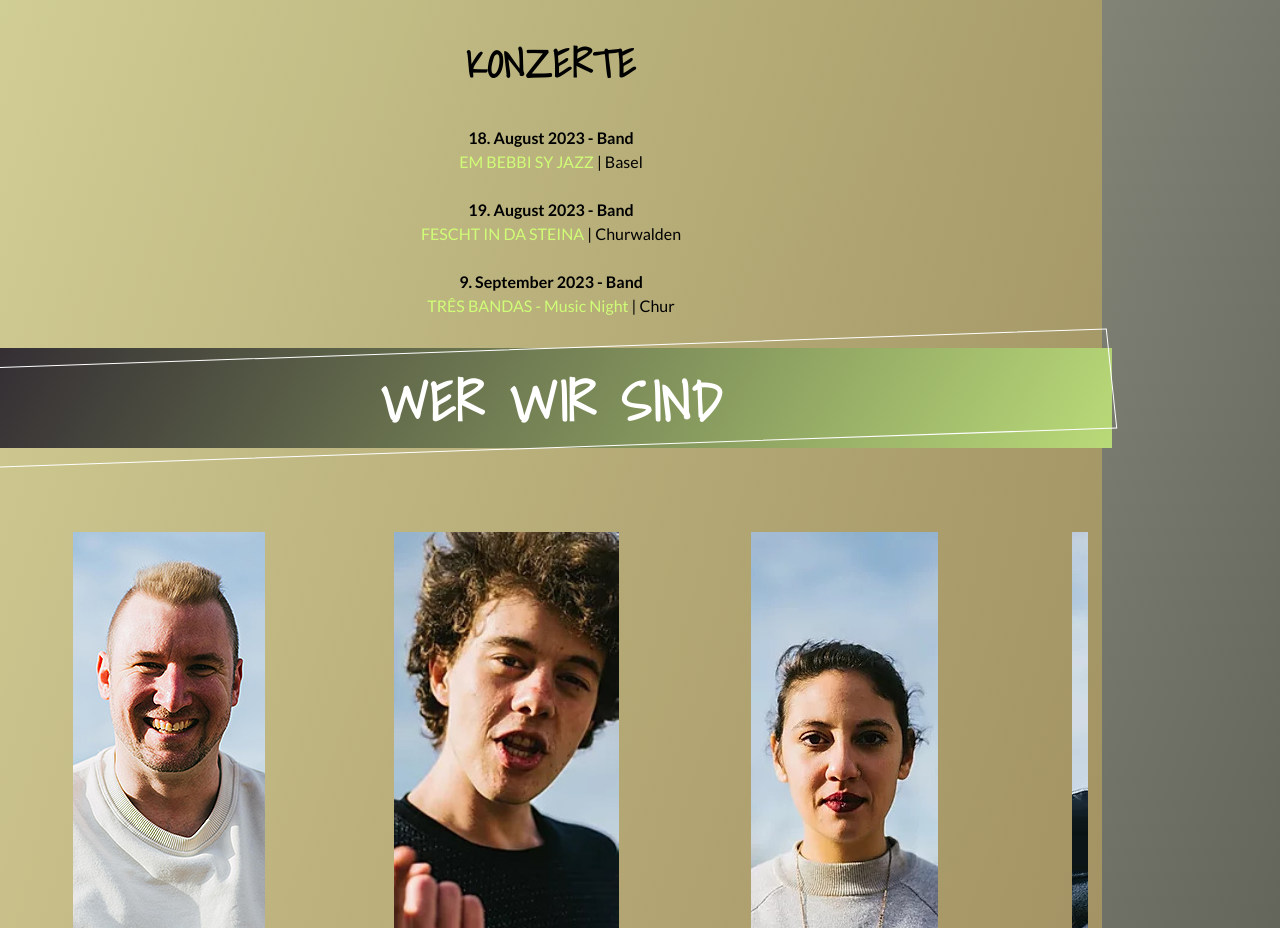
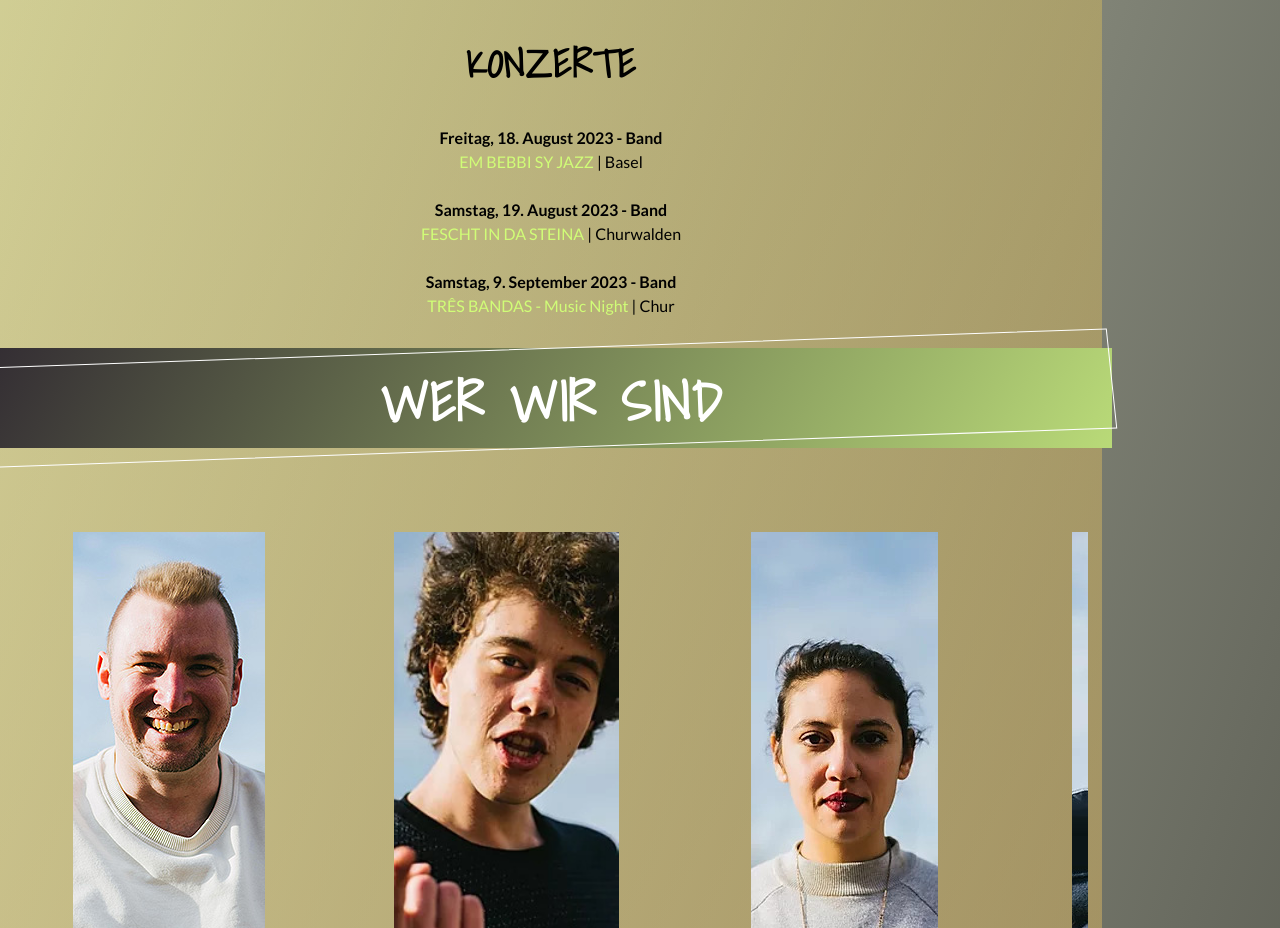
Before and after one commit to weeebr/noxx, a React (Create React App) app: page / in a window 1280 px wide. Shown: the part 1080-2008 px from the top of the page. Built offline with nearby package versions, Linux system fonts and the light colour scheme.

Commit message:
add weekdays to gigs

```diff
--- a/src/pages/Home.js
+++ b/src/pages/Home.js
@@ -46,7 +46,7 @@ const Home = forwardRef((props, ref) => {
 
 
       <p>
-        <DateTitle>18. August 2023 - Band</DateTitle>
+        <DateTitle>Freitag, 18. August 2023 - Band</DateTitle>
         <br />
         <a
           href="https://www.embebbisyjazz.ch/"
@@ -59,7 +59,7 @@ const Home = forwardRef((props, ref) => {
       <br />
 
       <p>
-        <DateTitle>19. August 2023 - Band</DateTitle>
+        <DateTitle>Samstag, 19. August 2023 - Band</DateTitle>
         <br />
         <a
           href="https://verein-signatur.ch/index.php/events/openair-fids/"
@@ -72,7 +72,7 @@ const Home = forwardRef((props, ref) => {
       <br />
 
 <p>
-  <DateTitle>9. September 2023 - Band</DateTitle>
+  <DateTitle>Samstag, 9. September 2023 - Band</DateTitle>
   <br />
   <a
     href="https://www.chur.graubuenden.ch/en/overview-events/tres-bandas-music-night"
```
